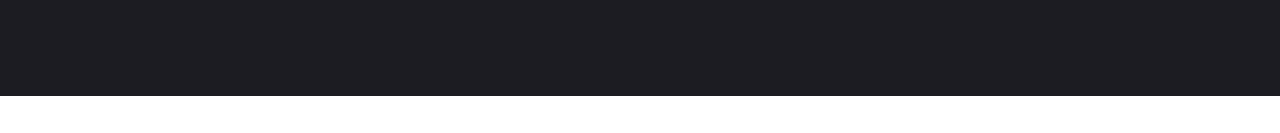
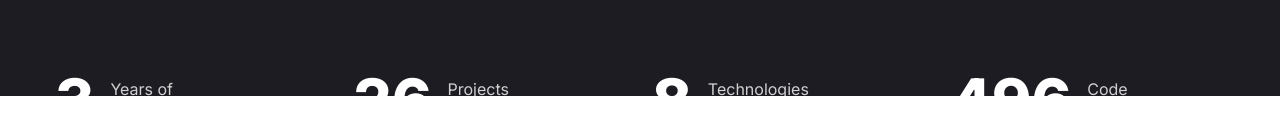
Before and after one commit to l7g/laurent_portfolio, a Next.js app: page / in a window 1280 px wide. Shown: the part 704-837 px from the top of the page. Before the commit the page ends 800 px from the top, so only its background shows below. Built offline with nearby package versions, Linux system fonts and the light colour scheme.

Commit message:
homepage completed

```diff
--- a/app/page.jsx
+++ b/app/page.jsx
@@ -4,6 +4,7 @@
 //components
 import Social from "@/components/Social";
 import Photo from "@/components/photo";
+import Stats from "@/components/Stats";
 
 const Home = () => {
   return (
@@ -45,6 +46,7 @@
           </div>
         </div>
       </div>
+      <Stats />
     </section>
   );
 };
--- /dev/null
+++ b/components/Stats.jsx
@@ -0,0 +1,57 @@
+"use client";
+
+import CountUp from "react-countup";
+
+const stats = [
+  {
+    num: 3,
+    text: "Years of experience",
+  },
+  {
+    num: 26,
+    text: "Projects completed",
+  },
+  {
+    num: 8,
+    text: "Technologies mastered",
+  },
+  {
+    num: 500,
+    text: "Code commits",
+  },
+];
+
+const Stats = () => {
+  return (
+    <section className="pt-4 pb-12 xl:pt-0 xl:pb-0">
+      <div className="container mx-auto">
+        <div className="flex flex-wrap gap-6 max-w-[80vw] mx-auto xl:max-w-none">
+          {stats.map((stat, index) => {
+            return (
+              <div
+                className="flex-1 flex gap-4 items-center justify-center xl:justify-start"
+                key={index}
+              >
+                <CountUp
+                  end={stat.num}
+                  duration={5}
+                  delay={2}
+                  className="text-4xl xl:text-6xl font-extrabold"
+                />
+                <p
+                  className={`${
+                    stat.text.length < 15 ? "max-w-[100px]" : "max-w-[145px]"
+                  } leading-snug text-white/80`}
+                >
+                  {stat.text}
+                </p>
+              </div>
+            );
+          })}
+        </div>
+      </div>
+    </section>
+  );
+};
+
+export default Stats;
--- a/package.json
+++ b/package.json
@@ -21,6 +21,7 @@
     "lucide-react": "^0.427.0",
     "next": "14.2.5",
     "react": "^18",
+    "react-countup": "^6.5.3",
     "react-dom": "^18",
     "react-icons": "^5.3.0",
     "tailwind-merge": "^2.5.2",
```
Also changed, not shown: 1 other file (tests, documents, lock files or other folders).
